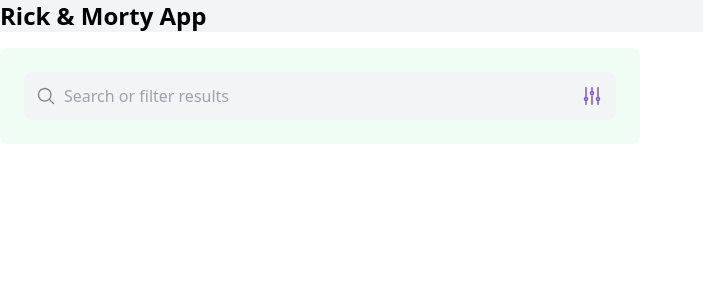
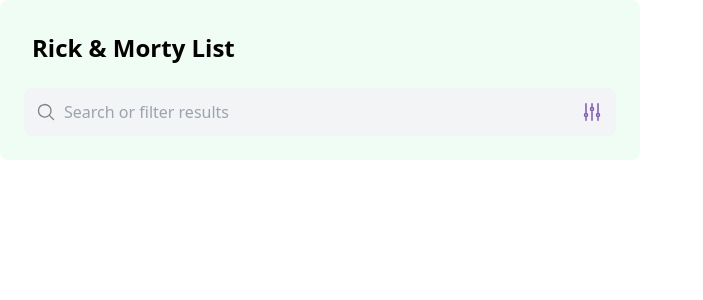
Before and after one commit to Karen-vi/Rick-Morty-App, a React (Vite) app: page / in a window 1280 px wide. Shown: the top 300 px of the page, without its empty margins (0-703 px from the left). Built offline with nearby package versions, Linux system fonts and the light colour scheme.

Commit message:
feat( CharacterSection): add styles

```diff
--- a/src/components/layout/CharacterSearchSection/CharacterSearchSection.tsx
+++ b/src/components/layout/CharacterSearchSection/CharacterSearchSection.tsx
@@ -4,6 +4,7 @@
 import { useState } from "react";
 import type { Character } from "../../../types/character";
 import { useCharacters } from "../../../hooks/useCharacter";
+import { UI_TEXT } from "../../../constants/uiText";
 
 type Props = { onSelectCharacter: (id: string) => void; };
 
@@ -30,7 +31,8 @@
     }
   return (
     <div className="w-full md:w-1/2  p-4 bg-green-50 rounded-lg">
-      <SearchBar searchTerm={searchTerm}
+        <h1 className="text-2xl  p-4 font-bold">{UI_TEXT.APP_TITLE}</h1>
+        <SearchBar searchTerm={searchTerm}
         onSearchTermChange={setSearchTerm}
         speciesFilter={speciesFilter}
         onSpeciesFilterChange={setSpeciesFilter}
--- a/src/components/pages/Home/Home.tsx
+++ b/src/components/pages/Home/Home.tsx
@@ -8,7 +8,6 @@
   const [selectedCharacterId, setSelectedCharacterId] = useState<string | null>(null)
   return (
     <div >
-      <h1 className=" bg-secondary-50 text-2xl font-bold mb-4">Rick & Morty App</h1>
       <CharacterSearchSection onSelectCharacter={(id: string) => {
         console.log("Character selected from Home:", id);
       }} />
```
